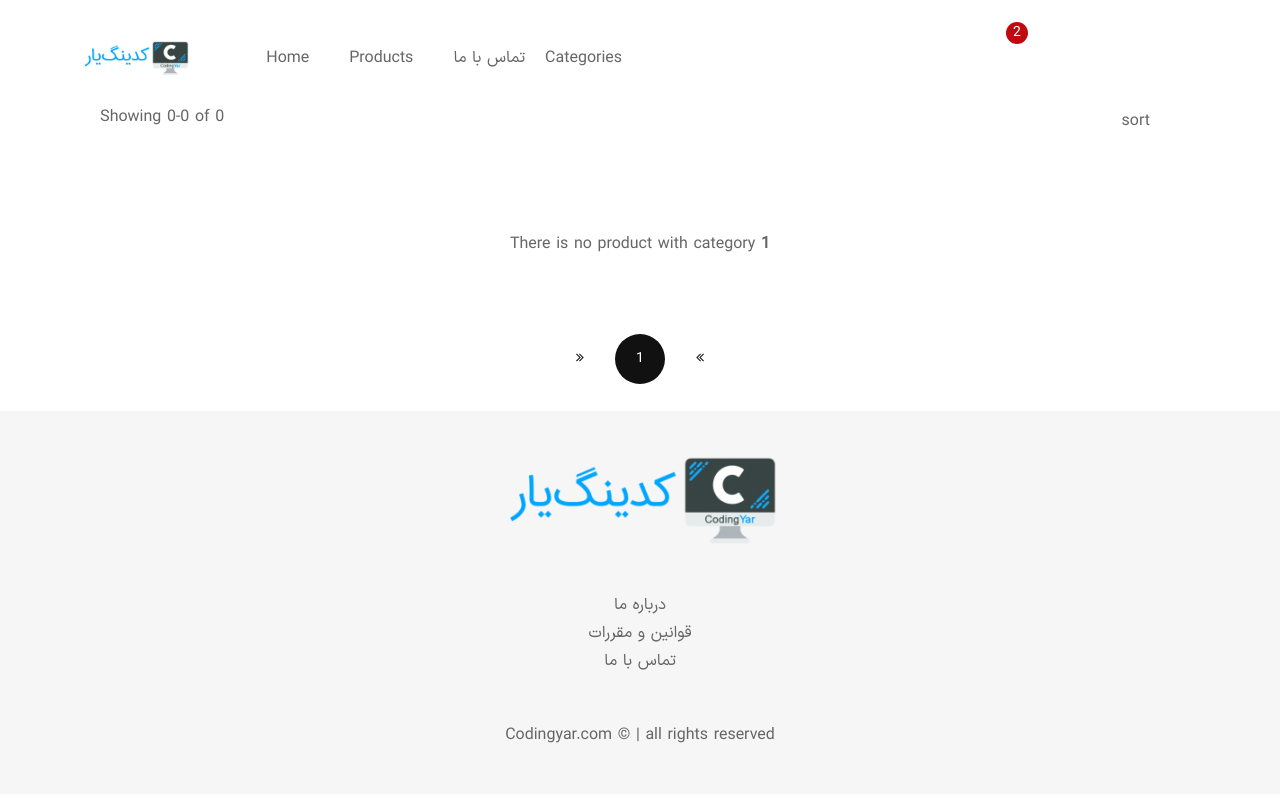
After one commit to Ali-Sirjani/website_online_shop, a Django app: page /products/category/1/ in a window 1280 px wide. The commit adds this page. Run offline with Django 4.2, Linux system fonts and the light colour scheme; data that the repository does not hold is empty; some libraries are stand-ins or nearby versions; some web fonts are replaced.

Commit message:
add Category class in model and add field category to Product, add search view and category view, modified signals.py for category slug, add categories to context_processors.py, show categories in _base.html and fix link products list and home page.

```diff
--- a/products/apps.py
+++ b/products/apps.py
@@ -4,3 +4,6 @@ from django.apps import AppConfig
 class ProductsConfig(AppConfig):
     default_auto_field = 'django.db.models.BigAutoField'
     name = 'products'
+
+    def ready(self):
+        import products.signals
--- a/products/context_processors.py
+++ b/products/context_processors.py
@@ -1,7 +1,10 @@
+from .models import Category
+
 
 def products(request):
     sort_dict = {'Cheap': 1, 'Expensive': 2, 'Newest': 3, 'Oldest': 4}
     context = {
         'sort_dict': sort_dict,
+        'categories': Category.objects.all(),
     }
     return context
--- a/products/forms.py
+++ b/products/forms.py
@@ -7,7 +7,7 @@ from .models import Product
 class ProductFormAdmin(forms.ModelForm):
     class Meta:
         model = Product
-        fields = ('title', 'description', 'short_description', 'cover',
+        fields = ('title', 'description', 'short_description', 'cover', 'category',
                   'price', 'discount', 'discount_price', 'slug_change', 'slug', 'active')
         widgets = {
             'short_description': forms.Textarea(attrs={'cols': 75, 'rows': 5})
@@ -29,3 +29,7 @@ class ProductFormAdmin(forms.ModelForm):
             self.add_error('discount_price', _('The equal of discount price must be less than from price'))
 
         return clean_data
+
+
+class SearchForm(forms.Form):
+    q = forms.CharField()
--- /dev/null
+++ b/products/templates/products/category.html
@@ -0,0 +1,142 @@
+{% extends '_base.html' %}
+
+{% load i18n %}
+{% load static %}
+{% load trans_fa %}
+
+{% block title %}{% trans 'Products' %}{% endblock title %}
+
+
+{% block content %}
+
+    <!-- Main Content Wrapper Start -->
+    <div class="main-content-wrapper container-fluid">
+        <div class="shop-page-wrapper shop-fullwidth">
+            <div class="container">
+                <div class="row mb--50">
+                    <div class="col-12">
+                        <div class="shop-toolbar">
+                            <div class="container row align-items-center">
+                                <div class="col-lg-12 mb-md--50 mb-xs--10">
+                                    <div class="shop-toolbar__left d-flex align-items-sm-center align-items-start flex-sm-row flex-column">
+                                        <p class="product-pages">{% trans 'Showing' %} {{ page_obj.start_index }}-{{ page_obj.end_index }} {% trans 'of' %} {{ page_obj.paginator.count }}</p>
+                                        <hr>
+                                        <a id="btnGroupDrop2" type="button" class="sticky-top"
+                                           data-toggle="dropdown" aria-haspopup="true" aria-expanded="false">
+                                            <span class="mm-text">{% trans 'sort' %}</span>
+                                        </a>
+                                        <div class="dropdown-menu" aria-labelledby="btnGroupDrop2">
+                                            {% for name, num in sort_dict.items %}
+                                                <a class="dropdown-item text-right"
+                                                   href="?sort={{ num }}"><h4
+                                                        class="mm-text">{{ name }}</h4></a>
+                                            {% endfor %}
+                                        </div>
+                                    </div>
+                                </div>
+                            </div>
+                        </div>
+                    </div>
+                </div>
+            </div>
+            <div class="container-fluid shop-products">
+                <div class="row">
+                    <div class="col-12">
+                        <div class="tab-content" id="product-tab-content">
+                            <div class="tab-pane fade show active" id="nav-all">
+                                <div class="row xxl-block-grid-6 grid-space-20">
+                                {% if products %}
+                                    {% for product in products %}
+                                        <div class="col-xl-3 col-md-4 col-sm-6 mb--50">
+                                            <div class="ShoppingYar-product">
+                                                <div class="product-inner">
+                                                    <figure class="product-image">
+                                                        <a href="{{ product.get_absolute_url }}">
+                                                            <img src="{{ product.cover.url }}" alt="Products">
+                                                        </a>
+                                                        <div class="ShoppingYar-product-action">
+                                                            <div class="product-action d-flex">
+                                                                {% if product in liked %}
+                                                                    <a href="{% url 'products:favorite' product.pk %}"
+                                                                       class="action-btn">
+                                                                        <img src="{% static 'img/hearts.png' %}" alt="">
+                                                                    </a>
+                                                                {% else %}
+                                                                    <a href="{% url 'products:favorite' product.pk %}"
+                                                                       class="action-btn">
+                                                                        <i class="flaticon flaticon-like"></i>
+                                                                    </a>
+                                                                {% endif %}
+                                                            </div>
+                                                        </div>
+                                                        {% if product.discount %}
+                                                            <span class="product-badge">{% trans 'special discount' %}</span>
+                                                        {% endif %}
+                                                    </figure>
+                                                    <div class="product-info">
+                                                        <h3 class="product-title h6 mb--15">
+                                                            <a href="{{ product.get_absolute_url }}">{{ product.title }}</a>
+                                                        </h3>
+                                                        <div class="product-price-wrapper mb--30">
+                                                            {% if product.discount %}
+                                                                <span class="money text-success">{% trans '$' %} {{ product.discount_price|num_fa }}</span>
+                                                                <span class="money-separator">-</span>
+                                                                <span class="old-price text-danger">
+                                                                    <span class="money text-danger">{% trans '$' %} {{ product.price|num_fa }}</span>
+                                                                </span>
+                                                            {% else %}
+                                                                <span class="money text-success">{% trans '$' %} {{ product.price|num_fa }}</span>
+                                                            {% endif %}
+                                                        </div>
+                                                        <a href="" data-product="{{ product.pk }}" data-action="add"
+                                                           class="btn btn-small btn-bg-sand btn-color-dark px-3 update-cart">{% trans 'Add to cart' %}</a>
+                                                    </div>
+                                                </div>
+                                            </div>
+                                        </div>
+                                    {% endfor %}
+                                {% else %}
+                                    <div class="container">
+                                            <div class="row justify-content-center ptb--50">
+                                                <p>{% blocktrans %}There is no product with category <strong>{{ category_name }}</strong> {% endblocktrans %}</p>
+                                            </div>
+                                        </div>
+                                {% endif %}
+                                </div>
+                            </div>
+                        </div>
+                        <nav class="pagination-wrap mt--35 mt-md--25 pb-5">
+                            <ul class="pagination">
+                                {% if page_obj.has_previous %}
+                                    <li><a href="?page={{ page_obj.previous_page_number }}{{ sort }}" class="next page-number"><i
+                                            class="fa fa-angle-double-right"></i></a>
+                                    </li>
+                                    <li><a href="?page={{ page_obj.previous_page_number }}{{ sort }}"
+                                           class="page-number"> {{ page_obj.previous_page_number }} </a></li>
+                                {% else %}
+                                    <li><a href="#" class="next page-number"><i
+                                            class="fa fa-angle-double-right"></i></a></li>
+                                {% endif %}
+                                <li><span class="current page-number"> {{ page_obj.number }} </span></li>
+                                {% if page_obj.has_next %}
+                                    <li><a href="?page={{ page_obj.next_page_number }}{{ sort }}"
+                                           class="page-number">{{ page_obj.next_page_number }}</a></li>
+                                    <li><a href="?page={{ page_obj.next_page_number }}{{ sort }}" class="prev page-number"><i
+                                            class="fa fa-angle-double-left"></i></a>
+                                    </li>
+                                {% else %}
+                                    <li><a href="#" class="prev page-number"><i class="fa fa-angle-double-left"></i></a>
+                                    </li>
+
+                                {% endif %}
+                            </ul>
+                        </nav>
+                    </div>
+                </div>
+            </div>
+        </div>
+    </div>
+    <!-- Main Content Wrapper Start -->
+
+
+{% endblock content %}
--- a/products/urls.py
+++ b/products/urls.py
@@ -1,4 +1,4 @@
-from django.urls import path
+from django.urls import path, re_path
 
 from . import views
 
@@ -6,5 +6,7 @@ app_name = 'products'
 
 urlpatterns = [
     path('', views.ProductsListView.as_view(), name='products_list'),
+    path('search/', views.SearchView.as_view(), name='search_page'),
     path('favorite/<int:pk>/', views.favorite_view, name='favorite'),
+    re_path(r'category/(?P<slug>[-\w]+)/', views.CategoryView.as_view(), name='category_page'),
 ]
--- a/products/views.py
+++ b/products/views.py
@@ -1,10 +1,12 @@
 from django.views import generic
 from django.contrib.auth.decorators import login_required
-from django.shortcuts import get_object_or_404, HttpResponseRedirect
+from django.shortcuts import get_object_or_404, HttpResponseRedirect, render
+from django.db.models import Q
 from django.utils.translation import gettext_lazy as _
 from django.contrib import messages
 
 from .models import Product, TimeLike
+from .forms import SearchForm
 from . import utils
 
 
@@ -46,3 +48,72 @@ def favorite_view(request, pk):
         messages.success(request, _('Like post.'))
 
     return HttpResponseRedirect(request.META.get('HTTP_REFERER'))
+
+
+class SearchView(generic.ListView):
+    paginate_by = 3
+    template_name = 'products/search.html'
+    context_object_name = 'products'
+
+    def get_queryset(self):
+        queryset = []
+        request_get = self.request.GET
+
+        if 'q' in request_get:
+            form = SearchForm(request_get)
+            if form.is_valid():
+                q = form.cleaned_data['q']
+                queryset = Product.objects.filter(Q(title__icontains=q) | Q(category__name__icontains=q),
+                                                  active=True).distinct('id')
+
+                self.q = q
+                sort_num = self.request.GET.get('sort')
+                if sort_num:
+                    return utils.products_queryset(sort_num, queryset)
+
+        else:
+            return render(self.request, 'products/search_q_none.html')
+
+        return queryset
+
+    def get_context_data(self, **kwargs):
+        context = super().get_context_data(**kwargs)
+        if self.request.user.is_authenticated:
+            context['liked'] = Product.objects.filter(favorite=self.request.user.pk, active=True)
+        try:
+            context['q'] = self.q
+        except AttributeError:
+            context['q'] = None
+        sort_num = self.request.GET.get('sort')
+        if sort_num:
+            context['sort'] = f'&sort={sort_num}'
+        return context
+
+    def dispatch(self, request, *args, **kwargs):
+        if not request.GET.get('q'):
+            return render(self.request, 'products/search_q_none.html')
+        return super().dispatch(request, *args, **kwargs)
+
+
+class CategoryView(generic.ListView):
+    paginate_by = 3
+    template_name = 'products/category.html'
+    context_object_name = 'products'
+
+    def get_queryset(self):
+        queryset = Product.objects.filter(category__slug=self.kwargs['slug'], active=True)
+
+        sort_num = self.request.GET.get('sort')
+        if sort_num:
+            return utils.products_queryset(sort_num, queryset)
+        return queryset
+
+    def get_context_data(self, **kwargs):
+        context = super().get_context_data(**kwargs)
+        if self.request.user.is_authenticated:
+            context['liked'] = Product.objects.filter(favorite=self.request.user.pk, category__slug=self.kwargs['slug'], active=True)
+        context['category_name'] = self.kwargs['slug']
+        sort_num = self.request.GET.get('sort')
+        if sort_num:
+            context['sort'] = f'&sort={sort_num}'
+        return context
--- a/templates/_base.html
+++ b/templates/_base.html
@@ -50,19 +50,22 @@
                             </div>
                             <div class="mainmenu-nav d-none d-lg-block w-100 pr-3">
                                 <ul class="mainmenu d-lg-flex jusity-content-end jusity-content-lg-start pt-4">
+                                    {% if request.resolver_match.url_name == 'home' %}
                                         <li class="mainmenu__item menu-item-has-children active">
-                                        <a href="index.html" class="mainmenu__link">
-                                            <span class="mm-text">خانه</span>
+                                            {% else %}
+                                        <li class="mainmenu__item menu-item-has-children">
+                                    {% endif %}
+                                    <a href="{% url 'general:home' %}" class="mainmenu__link">
+                                        <span class="mm-text">{% trans 'Home' %}</span>
                                     </a>
                                     </li>
+                                    {% if request.resolver_match.url_name == 'products_list' %}
+                                        <li class="mainmenu__item menu-item-has-children active">
+                                            {% else %}
                                         <li class="mainmenu__item menu-item-has-children">
-                                        <a href="Blog.html" class="mainmenu__link">
-                                            <span class="mm-text">وبلاگ</span>
-                                        </a>
-                                    </li>
-                                    <li class="mainmenu__item menu-item-has-children">
-                                        <a href="#" class="mainmenu__link">
-                                            <span class="mm-text">صفحات</span>
+                                    {% endif %}
+                                    <a href="{% url 'products:products_list' %}" class="mainmenu__link">
+                                        <span class="mm-text">{% trans 'Products' %}</span>
                                     </a>
                                     </li>
                                     <li class="mainmenu__item">
@@ -70,6 +73,21 @@
                                             <span class="mm-text">تماس با ما</span>
                                         </a>
                                     </li>
+
+                                    <li>
+                                        <a id="btnGroupDrop1" type="button" class="mainmenu__link"
+                                           data-toggle="dropdown" aria-haspopup="true" aria-expanded="false">
+                                            <span class="mm-text">{% trans 'Categories' %}</span>
+                                        </a>
+                                        <div class="dropdown-menu" aria-labelledby="btnGroupDrop1">
+                                            {% for category in categories %}
+                                                <a class="dropdown-item text-right"
+                                                   href="{% url 'products:category_page' category.slug %}"><h4
+                                                        class="mm-text">{{ category.name }}</h4></a>
+                                            {% endfor %}
+                                        </div>
+                                    </li>
+
                                 </ul>
                             </div>
                         </nav>
@@ -176,10 +194,12 @@
         <div class="searchform__popup" id="searchForm">
         <a href="#" class="btn-close"><i class="flaticon flaticon-cross"></i></a>
         <div class="searchform__body">
-                <p>در باکس زیر عبارت خود را وارد کنید</p>
-                <form class="searchform">
-                    <input type="text" name="popup-search" id="popup-search" class="searchform__input" placeholder="جستجو در بین محصولات...">
-                    <button type="submit" class="searchform__submit"><i class="flaticon flaticon-magnifying-glass-icon"></i></button>
+            <p>{% trans 'Enter your phrase in the box below' %}</p>
+            <form class="searchform" action="{% url 'products:search_page' %}" method="get">
+                <input type="text" name="q" id="popup-search" class="searchform__input"
+                       placeholder="{% trans 'Search among products...' %}">
+                <button type="submit" class="searchform__submit"><i class="flaticon flaticon-magnifying-glass-icon"></i>
+                </button>
             </form>
         </div>
     </div>
```
Also changed, not shown: products/admin.py (+6 -1 lines), products/models.py (+11 -0 lines), products/signals.py (+8 -1 lines), products/templates/products/search.html (added, +148 -0 lines), products/templates/products/search_q_none.html (added, +17 -0 lines), products/migrations/0003_category.py (added), products/migrations/0004_product_category.py (added). Lines whose indentation alone changed are shown as unchanged.
